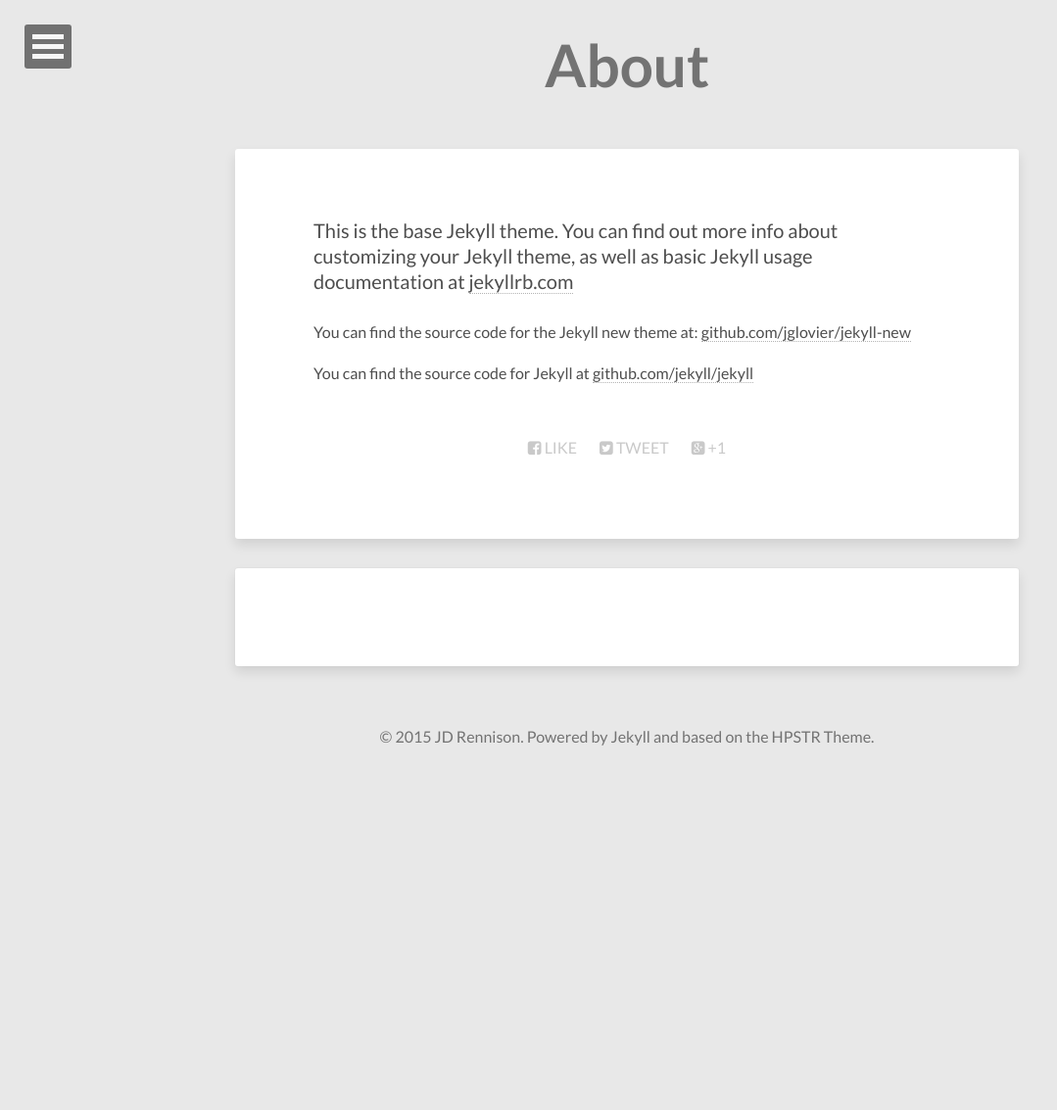
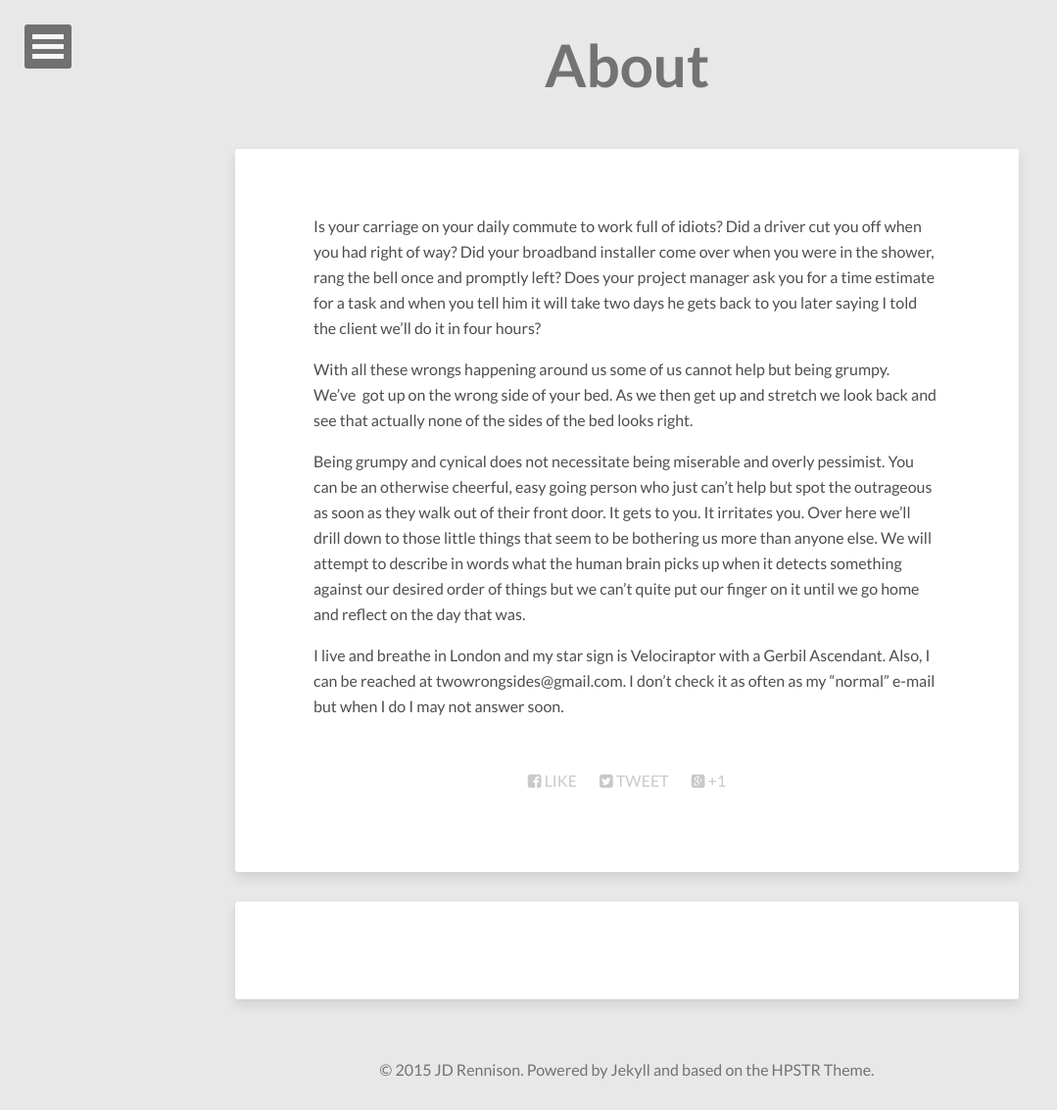
Before and after one commit to jdrennison/thegrumpygrumbler, a Jekyll site: the page built from about.md, in a window 1280 px wide. Shown: the whole page at 98% size, without its empty margins (0-1079 px from the left). Built offline with Jekyll 4.4.1, drawn with Linux system fonts in a browser that asks for light colours; nearby versions of some CDN libraries; before the commit the page ends 900 px from its top, so only the background shows below that.

Commit message:
About page done, some first-paragraph manipulation gone

```diff
--- a/_sass/_page.scss
+++ b/_sass/_page.scss
@@ -216,9 +216,6 @@
 			max-width: 800px;
 			margin: 50px auto 30px auto;
 			padding: 50px 80px;
-			> p:first-child {
-				@include font-size(20);
-			}
 		}
 	}
 	#disqus_thread {
--- a/about.md
+++ b/about.md
@@ -4,8 +4,11 @@
 permalink: /about/
 ---
 
-This is the base Jekyll theme. You can find out more info about customizing your Jekyll theme, as well as basic Jekyll usage documentation at [jekyllrb.com](http://jekyllrb.com/)
 
-You can find the source code for the Jekyll new theme at: [github.com/jglovier/jekyll-new](https://github.com/jglovier/jekyll-new)
+Is your carriage on your daily commute to work full of idiots? Did a driver cut you off when you had right of way? Did your broadband installer come over when you were in the shower, rang the bell once and promptly left? Does your project manager ask you for a time estimate for a task and when you tell him it will take two days he gets back to you later saying I told the client we'll do it in four hours?
 
-You can find the source code for Jekyll at [github.com/jekyll/jekyll](https://github.com/jekyll/jekyll)
+With all these wrongs happening around us some of us cannot help but being grumpy. We've  got up on the wrong side of your bed. As we then get up and stretch we look back and see that actually none of the sides of the bed looks right.
+
+Being grumpy and cynical does not necessitate being miserable and overly pessimist. You can be an otherwise cheerful, easy going person who just can’t help but spot the outrageous as soon as they walk out of their front door. It gets to you. It irritates you. Over here we'll drill down to those little things that seem to be bothering us more than anyone else. We will attempt to describe in words what the human brain picks up when it detects something against our desired order of things but we can't quite put our finger on it until we go home and reflect on the day that was.
+
+I live and breathe in London and my star sign is Velociraptor with a Gerbil Ascendant. Also, I can be reached at twowrongsides@gmail.com. I don't check it as often as my "normal" e-mail but when I do I may not answer soon.
```
